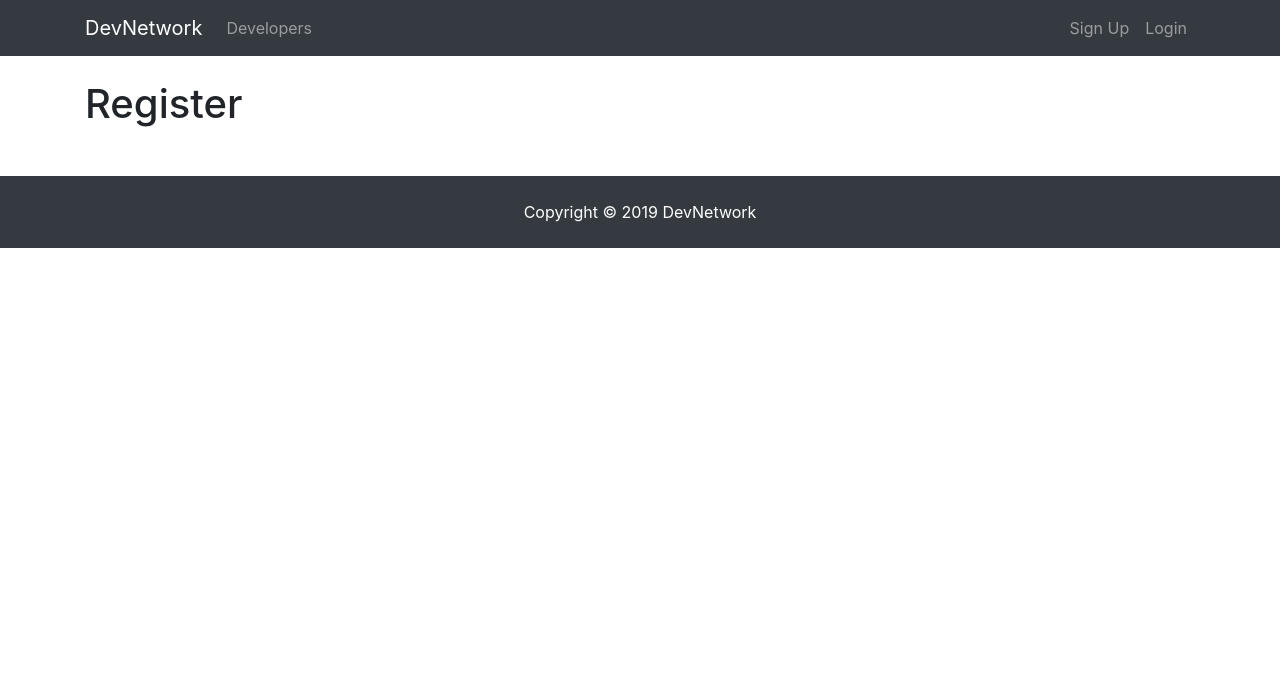
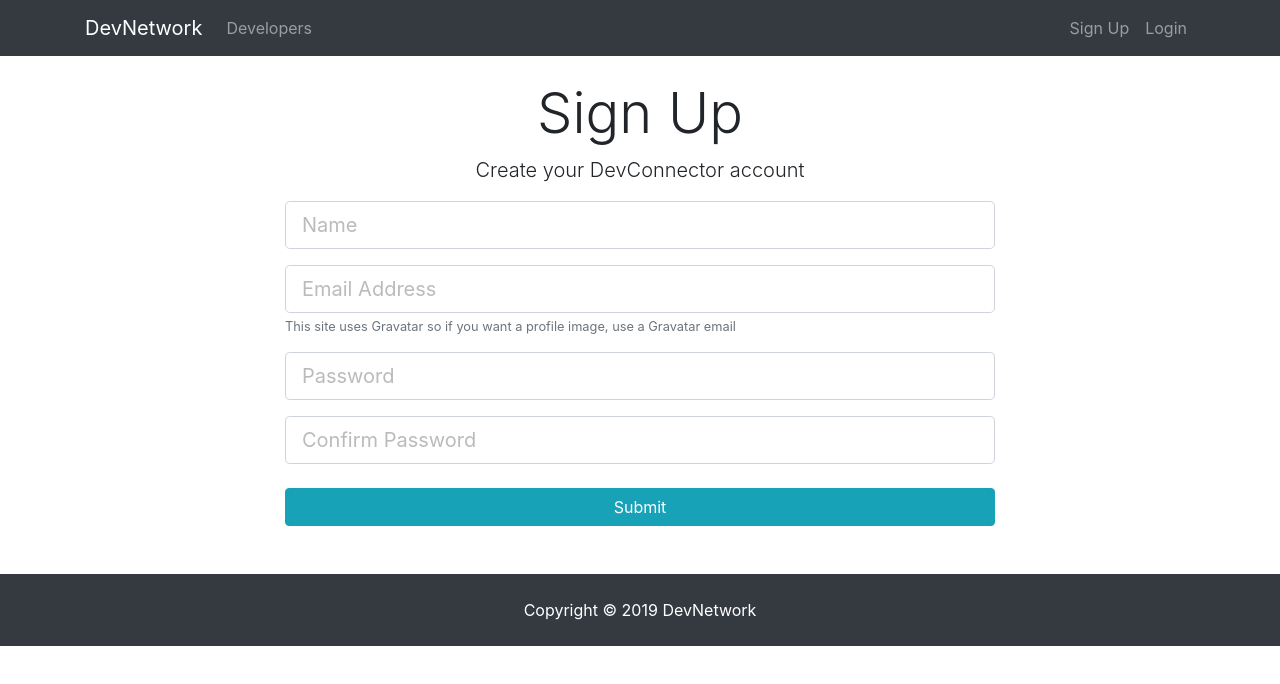
Before and after one commit to AGrush/MERN-Dev-social-network, a React (Create React App) app in the folder client/: page /register in a window 1280 px wide. Shown: the top 684 px of the page. Built offline with nearby package versions, Linux system fonts and the light colour scheme.

Commit message:
Create Basic Form & Login Form

```diff
--- a/client/src/components/auth/Login.js
+++ b/client/src/components/auth/Login.js
@@ -1,10 +1,67 @@
 import React, { Component } from "react";
 
 class Login extends Component {
+  constructor() {
+    super();
+    this.state = {
+      email: "",
+      password: "",
+      errors: {}
+    };
+  }
+
+  onSubmit = e => {
+    e.preventDefault();
+
+    const userData = {
+      email: this.state.email,
+      password: this.state.password
+    };
+
+    console.log(userData);
+  };
+
+  onChange = e => {
+    this.setState({ [e.target.name]: e.target.value });
+  };
+
   render() {
     return (
-      <div>
-        <h1>lOGIN</h1>
+      <div className="login">
+        <div className="container">
+          <div className="row">
+            <div className="col-md-8 m-auto">
+              <h1 className="display-4 text-center">Log In</h1>
+              <p className="lead text-center">
+                Sign in to your DevNetwork account
+              </p>
+              <form onSubmit={this.onSubmit}>
+                <div className="form-group">
+                  <input
+                    placeholder="Email Address"
+                    className="form-contol form-control-lg"
+                    name="email"
+                    type="email"
+                    value={this.state.email}
+                    onChange={this.onChange}
+                  />
+                </div>
+
+                <div className="form-group">
+                  <input
+                    placeholder="Password"
+                    className="form-contol form-control-lg"
+                    name="password"
+                    type="password"
+                    value={this.state.password}
+                    onChange={this.onChange}
+                  />
+                </div>
+                <input type="submit" className="btn btn-info btn-block mt-4" />
+              </form>
+            </div>
+          </div>
+        </div>
       </div>
     );
   }
--- a/client/src/components/auth/Register.js
+++ b/client/src/components/auth/Register.js
@@ -1,10 +1,95 @@
 import React, { Component } from "react";
 
 class Register extends Component {
+  constructor() {
+    super();
+
+    this.state = {
+      name: "",
+      email: "",
+      password: "",
+      password2: "",
+      errors: {}
+    };
+  }
+
+  onChange = e => {
+    this.setState({ [e.target.name]: e.target.value });
+  };
+
+  onSubmit = e => {
+    e.preventDefault();
+
+    const newUser = {
+      name: this.state.name,
+      email: this.state.email,
+      password: this.state.password,
+      password2: this.state.password2
+    };
+
+    console.log(newUser);
+  };
+
   render() {
     return (
-      <div>
-        <h1>Register</h1>
+      <div className="register">
+        <div className="container">
+          <div className="row">
+            <div className="col-md-8 m-auto">
+              <h1 className="display-4 text-center">Sign Up</h1>
+              <p className="lead text-center">
+                Create your DevConnector account
+              </p>
+              <form onSubmit={this.onSubmit}>
+                <div className="form-group">
+                  <input
+                    type="text"
+                    className="form-control form-control-lg"
+                    placeholder="Name"
+                    onChange={this.onChange}
+                    value={this.state.name}
+                    name="name"
+                  />
+                </div>
+                <div className="form-group">
+                  <input
+                    type="email"
+                    className="form-control form-control-lg"
+                    placeholder="Email Address"
+                    onChange={this.onChange}
+                    value={this.state.email}
+                    name="email"
+                  />
+                  <small className="form-text text-muted">
+                    This site uses Gravatar so if you want a profile image, use
+                    a Gravatar email
+                  </small>
+                </div>
+                <div className="form-group">
+                  <input
+                    type="password"
+                    className="form-control form-control-lg"
+                    placeholder="Password"
+                    onChange={this.onChange}
+                    value={this.state.password}
+                    name="password"
+                  />
+                </div>
+                <div className="form-group">
+                  <input
+                    type="password"
+                    className="form-control form-control-lg"
+                    placeholder="Confirm Password"
+                    onChange={this.onChange}
+                    value={this.state.password2}
+                    name="password2"
+                  />
+                </div>
+                <input type="submit" className="btn btn-info btn-block mt-4" />
+              </form>
+            </div>
+          </div>
+        </div>
       </div>
     );
   }
```
Also changed, not shown: 1 other file (tests, documents, lock files or other folders).
